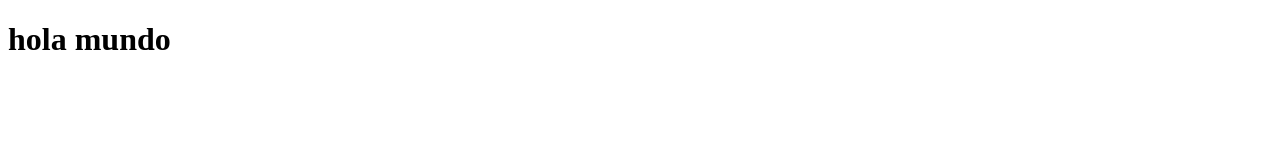
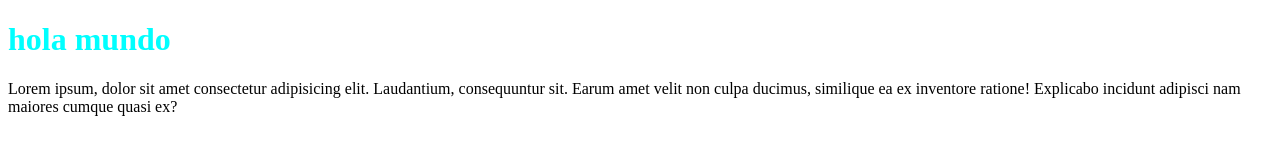
Before and after one commit to walter667garcia/curso-git, a plain HTML site: page index.html in a window 1280 px wide. Drawn offline with Linux system fonts and the light colour scheme.

```diff
--- a/index.css
+++ b/index.css
@@ -0,0 +1,3 @@
+h1 {
+    color: aqua;
+}
--- a/index.html
+++ b/index.html
@@ -1,12 +1,21 @@
 <!DOCTYPE html>
 <html lang="en">
+
 <head>
     <meta charset="UTF-8">
     <meta http-equiv="X-UA-Compatible" content="IE=edge">
     <meta name="viewport" content="width=device-width, initial-scale=1.0">
-    <title>Document</title>
+    <title>Primer control de versiones</title>
+    <link rel="stylesheet" href="index.css">
 </head>
+
 <body>
     <h1>hola mundo</h1>
+    <div>
+        <p>Lorem ipsum, dolor sit amet consectetur adipisicing elit. Laudantium, consequuntur sit. Earum amet velit non
+            culpa ducimus, similique ea ex inventore ratione! Explicabo incidunt adipisci nam maiores cumque quasi ex?
+        </p>
+    </div>
 </body>
+
 </html>
--- a/index.js
+++ b/index.js
@@ -1 +1,3 @@
 const suma = 5
+
+let hola = "hola mundo desde javascript"
```
